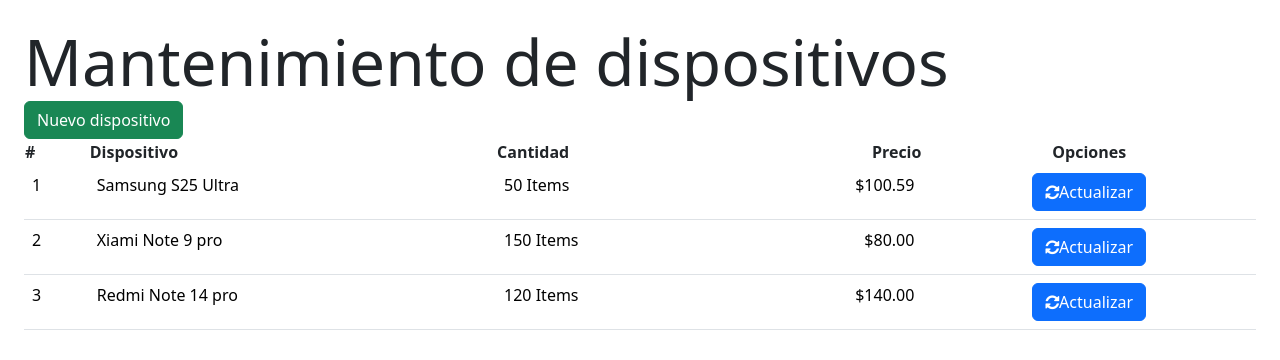
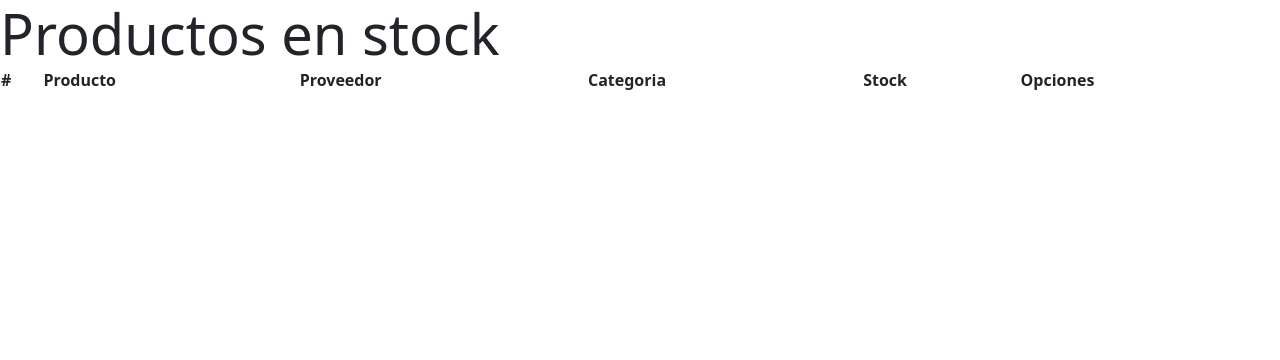
Before and after one commit to ijeyson01/vmtdev-ng, an Angular app: page / in a window 1280 px wide. Shown: the top 360 px of the page. Built offline with nearby package versions, Linux system fonts and the light colour scheme.

Commit message:
Datos para ejercicio con ciclos de vida

```diff
--- a/src/app/app.component.html
+++ b/src/app/app.component.html
@@ -1 +1 @@
-<app-device></app-device>
+<app-table-product></app-table-product>
--- a/src/app/app.module.ts
+++ b/src/app/app.module.ts
@@ -10,6 +10,7 @@
 import { FormsModule } from '@angular/forms';
 import { CrudModule } from './modules/crud/crud.module';
 import { SharedModule } from './modules/shared/shared.module';
+import { ShopcartModule } from './modules/shopcart/shopcart.module';
 
 @NgModule({
   declarations: [
@@ -24,7 +25,8 @@
     AppRoutingModule,
     FormsModule,
     CrudModule,
-    SharedModule
+    SharedModule,
+    ShopcartModule
   ],
   providers: [],
   bootstrap: [AppComponent]
--- /dev/null
+++ b/src/app/modules/shopcart/table-product/table-product.component.html
@@ -0,0 +1,20 @@
+<div>
+    <div class="display-4">
+        Productos en stock
+    </div>
+    <div>
+        <table class="table table-hover" >
+            <thead>
+                <th>#</th>
+                <th>Producto</th>
+                <th>Proveedor</th>
+                <th>Categoria</th>
+                <th>Stock</th>
+                <th>Opciones</th>
+            </thead>
+            <tbody>
+                <tr></tr>
+            </tbody>
+        </table>
+    </div>
+</div>
--- /dev/null
+++ b/src/app/modules/shopcart/table-product/table-product.component.ts
@@ -0,0 +1,69 @@
+import { Component } from '@angular/core';
+import { ProductDetailI } from '../../../interfaces/productdetail.interface';
+
+@Component({
+  selector: 'app-table-product',
+  templateUrl: './table-product.component.html',
+  styles: ``
+})
+export class TableProductComponent {
+
+  listaproduct: ProductDetailI[] = [
+    {
+      "id": 1,
+      "product": "Play Station 5",
+      "provider": "H&B sa",
+      "price": 600.00,
+      "stock": 40,
+      "category": "OC"
+    },
+    {
+      "id": 2,
+      "product": "PC Gammer",
+      "provider": "Asus",
+      "price": 850.00,
+      "stock": 2000,
+      "category": "OC"
+    },
+    {
+      "id": 3,
+      "product": "MousePad",
+      "provider": "Juan Marcet",
+      "price": 10.00,
+      "stock": 3,
+      "category": "VA"
+    },
+    {
+      "id": 4,
+      "product": "Doppler",
+      "provider": "General Electric",
+      "price": 120.00,
+      "stock": 11,
+      "category": "HT"
+    },
+    {
+      "id": 5,
+      "product": "AirFried",
+      "provider": "Hometech",
+      "price": 230.00,
+      "stock": 20,
+      "category": "CO"
+    },
+    {
+      "id": 6,
+      "product": "Parlante",
+      "provider": "Bosse",
+      "price": 190.00,
+      "stock": 1,
+      "category": "VA"
+    },
+    {
+      "id": 7,
+      "product": "Aro de luz",
+      "provider": "Castell",
+      "price": 90.00,
+      "stock": 11,
+      "category": "VA"
+    }
+  ];
+}
```
Also changed, not shown: src/app/interfaces/productdetail.interface.ts (added, +8 -0 lines), src/app/modules/shopcart/shopcart.module.ts (added, +18 -0 lines).
